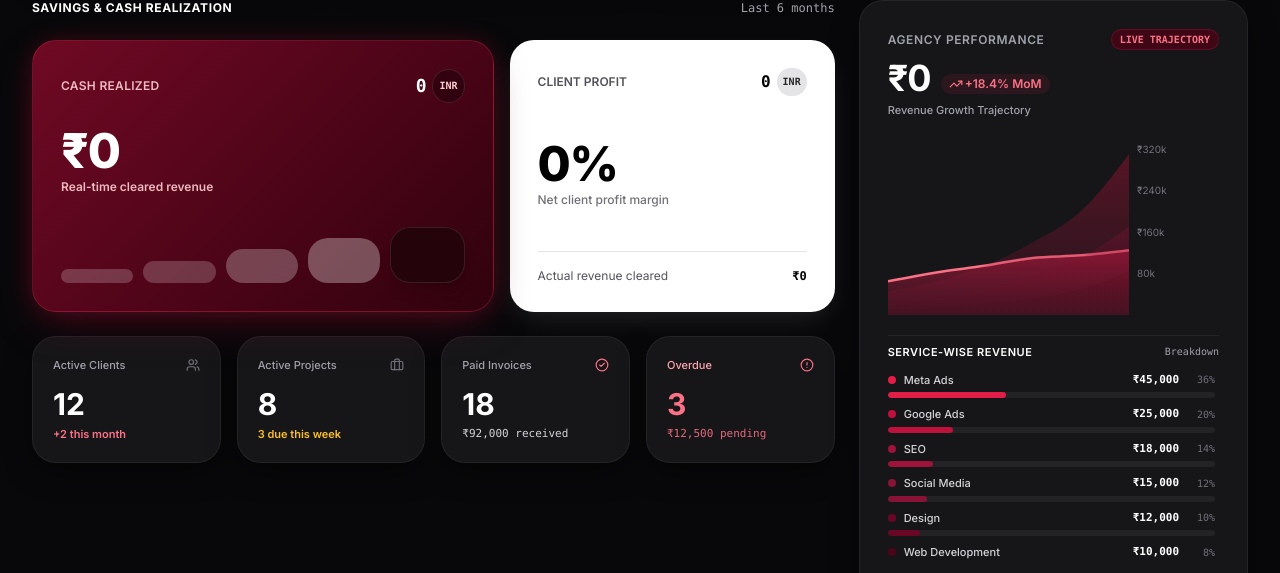
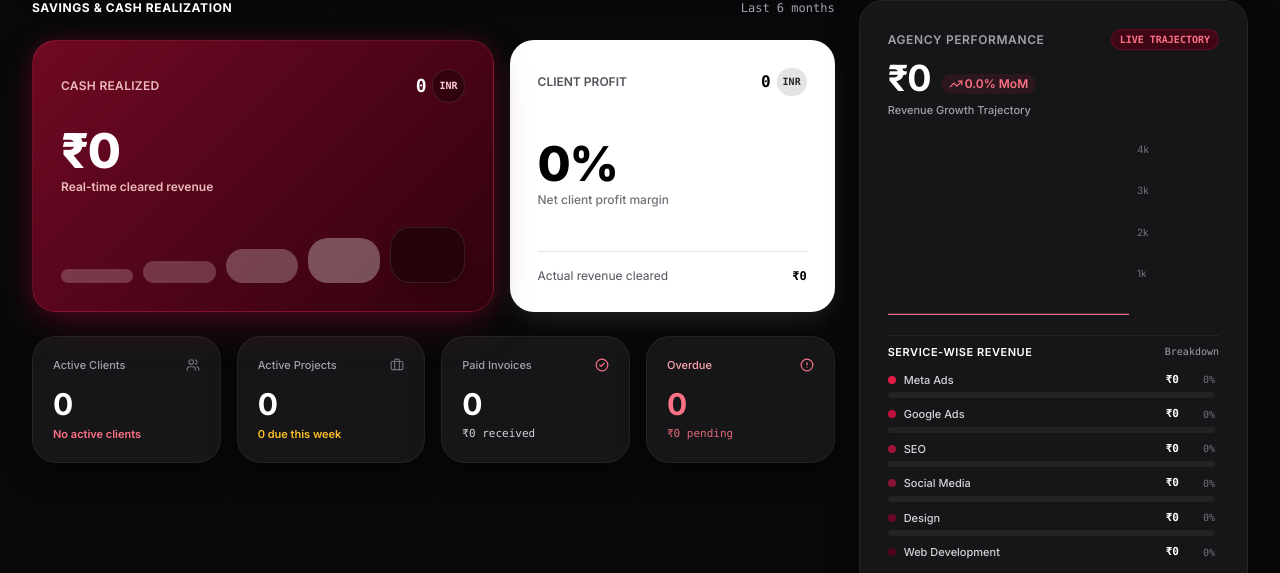
Before and after one commit to xyvexmedia/crm, a Next.js app: page /dashboard in a window 1280 px wide. Shown: the part 379-952 px from the top of the page. Built offline with nearby package versions, Linux system fonts and the light colour scheme; no server answers; the database is empty.

Commit message:
feat: complete data reset to clean zero state and dynamic metrics

```diff
--- a/src/app/dashboard/page.tsx
+++ b/src/app/dashboard/page.tsx
@@ -49,16 +49,16 @@ export default function DashboardPage() {
   // Bottom drawer tab
   const [bottomTab, setBottomTab] = useState<'upcoming' | 'recent' | 'breakdown'>('upcoming');
 
-  // Active counts for the 4 Agency Cards
-  const activeClientsCount = clients.filter((c) => c.status === 'active').length || 12;
-  const activeProjectsCount = projects.filter((p) => p.status === 'active').length || 8;
+  // Active counts for the 4 Agency Cards (Strictly dynamic from real database)
+  const activeClientsCount = clients.filter((c) => c.status === 'active').length;
+  const activeProjectsCount = projects.filter((p) => p.status === 'active').length;
   const paidInvoicesList = invoices.filter((inv) => inv.status === 'paid');
-  const paidInvoicesCount = paidInvoicesList.length > 0 ? paidInvoicesList.length : 18;
-  const paidInvoicesAmount = paidInvoicesList.reduce((s, inv) => s + Number(inv.total), 0) || 92000;
+  const paidInvoicesCount = paidInvoicesList.length;
+  const paidInvoicesAmount = paidInvoicesList.reduce((s, inv) => s + Number(inv.total), 0);
 
   const overdueList = clientReports.filter((r) => r.isOverdue);
-  const overdueCount = overdueList.length > 0 ? overdueList.length : 3;
-  const overduePendingAmount = overdueList.reduce((s, r) => s + r.pendingAmount, 0) || 12500;
+  const overdueCount = overdueList.length;
+  const overduePendingAmount = overdueList.reduce((s, r) => s + r.pendingAmount, 0);
 
   return (
     <AppLayout>
@@ -253,7 +253,7 @@ export default function DashboardPage() {
                     {activeClientsCount}
                   </span>
                   <p className="text-[11px] text-[#fb7185] font-semibold mt-1">
-                    +2 this month
+                    {activeClientsCount > 0 ? `+${activeClientsCount} this month` : 'No active clients'}
                   </p>
                 </div>
               </div>
@@ -269,7 +269,7 @@ export default function DashboardPage() {
                     {activeProjectsCount}
                   </span>
                   <p className="text-[11px] text-amber-400 font-semibold mt-1">
-                    3 due this week
+                    {activeProjectsCount > 0 ? `${activeProjectsCount} in progress` : '0 due this week'}
                   </p>
                 </div>
               </div>
@@ -312,6 +312,9 @@ export default function DashboardPage() {
           <div className="lg:col-span-4 h-full">
             <ExponentialGrowthChart
               totalRevenue={metrics.totalRevenue}
+              paidInvoicesCount={paidInvoicesCount}
+              projects={projects}
+              invoices={invoices}
               onOpenPayment={() => setAddPaymentOpen(true)}
               onOpenInvoice={() => router.push('/invoices')}
             />
--- a/src/components/dashboard/ExpenseBreakdownChart.tsx
+++ b/src/components/dashboard/ExpenseBreakdownChart.tsx
@@ -64,7 +64,13 @@ export const ExpenseBreakdownChart: React.FC<ExpenseBreakdownChartProps> = ({ ex
           </span>
         </div>
 
-        {/* Donut Chart */}
+        {/* Donut Chart or Clean Zero State */}
+        {chartData.length === 0 ? (
+          <div className="h-48 w-full flex flex-col items-center justify-center text-center p-4 border border-dashed border-white/10 rounded-xl my-2">
+            <span className="text-zinc-400 text-xs font-medium">No expenses recorded yet</span>
+            <span className="text-zinc-600 text-[11px] mt-1">₹0 total expenditure</span>
+          </div>
+        ) : (
           <div className="h-48 w-full my-2 relative flex items-center justify-center">
             <ResponsiveContainer width="100%" height="100%">
               <PieChart>
@@ -108,9 +114,15 @@ export const ExpenseBreakdownChart: React.FC<ExpenseBreakdownChartProps> = ({ ex
               <span className="text-sm font-bold text-white font-mono">{formatCurrency(totalAmount)}</span>
             </div>
           </div>
+        )}
       </div>
 
       {/* Legend with Category, Amount, Percentage */}
+      {chartData.length === 0 ? (
+        <div className="pt-3 border-t border-white/[0.06] text-center text-zinc-500 text-[11px] py-2">
+          No category data available
+        </div>
+      ) : (
         <div className="space-y-1.5 pt-3 border-t border-white/[0.06] max-h-48 overflow-y-auto pr-1">
           {chartData.slice(0, 6).map((item) => (
             <div
@@ -131,6 +143,7 @@ export const ExpenseBreakdownChart: React.FC<ExpenseBreakdownChartProps> = ({ ex
             </div>
           ))}
         </div>
+      )}
     </div>
   );
 };
--- a/src/components/dashboard/ExponentialGrowthChart.tsx
+++ b/src/components/dashboard/ExponentialGrowthChart.tsx
@@ -1,6 +1,6 @@
 'use client';
 
-import React, { useState } from 'react';
+import React, { useState, useMemo } from 'react';
 import {
   ResponsiveContainer,
   AreaChart,
@@ -11,36 +11,61 @@ import {
 import { ArrowLeft, ArrowRight, TrendingUp, Sparkles, Layers } from 'lucide-react';
 import { formatCurrency } from '@/lib/formatters';
 
+import { Project, Invoice } from '@/types';
+
 interface ExponentialGrowthChartProps {
   totalRevenue?: number;
+  paidInvoicesCount?: number;
+  projects?: Project[];
+  invoices?: Invoice[];
   onOpenPayment?: () => void;
   onOpenInvoice?: () => void;
 }
 
-const trajectoryData = [
-  { month: 'May', layer1: 10, layer2: 25, layer3: 45, layer4: 65 },
-  { month: 'Jun', layer1: 15, layer2: 35, layer3: 65, layer4: 82 },
-  { month: 'Jul', layer1: 22, layer2: 50, layer3: 95, layer4: 95 },
-  { month: 'Aug', layer1: 32, layer2: 75, layer3: 140, layer4: 110 },
-  { month: 'Sep', layer1: 50, layer2: 110, layer3: 200, layer4: 115 },
-  { month: 'Oct', layer1: 85, layer2: 170, layer3: 310, layer4: 125 },
+const emptyTrajectoryData = [
+  { month: 'May', layer1: 0, layer2: 0, layer3: 0, layer4: 0 },
+  { month: 'Jun', layer1: 0, layer2: 0, layer3: 0, layer4: 0 },
+  { month: 'Jul', layer1: 0, layer2: 0, layer3: 0, layer4: 0 },
+  { month: 'Aug', layer1: 0, layer2: 0, layer3: 0, layer4: 0 },
+  { month: 'Sep', layer1: 0, layer2: 0, layer3: 0, layer4: 0 },
+  { month: 'Oct', layer1: 0, layer2: 0, layer3: 0, layer4: 0 },
 ];
 
-const serviceBreakdown = [
-  { name: 'Meta Ads', amount: 45000, percentage: 36, color: '#e11d48' },
-  { name: 'Google Ads', amount: 25000, percentage: 20, color: '#be123c' },
-  { name: 'SEO', amount: 18000, percentage: 14, color: '#9f1239' },
-  { name: 'Social Media', amount: 15000, percentage: 12, color: '#881337' },
-  { name: 'Design', amount: 12000, percentage: 10, color: '#6b0726' },
-  { name: 'Web Development', amount: 10000, percentage: 8, color: '#4c0519' },
+const serviceCategories = [
+  { name: 'Meta Ads', color: '#e11d48' },
+  { name: 'Google Ads', color: '#be123c' },
+  { name: 'SEO', color: '#9f1239' },
+  { name: 'Social Media', color: '#881337' },
+  { name: 'Design', color: '#6b0726' },
+  { name: 'Web Development', color: '#4c0519' },
 ];
 
 export const ExponentialGrowthChart: React.FC<ExponentialGrowthChartProps> = ({
-  totalRevenue = 125000,
+  totalRevenue = 0,
+  paidInvoicesCount = 0,
+  projects = [],
+  invoices = [],
   onOpenPayment,
   onOpenInvoice,
 }) => {
   const [carouselIndex, setCarouselIndex] = useState(0);
+
+  // Compute live breakdown per service
+  const serviceBreakdown = useMemo(() => {
+    return serviceCategories.map((s) => {
+      const serviceProjects = projects.filter(
+        (p) => p.service?.toLowerCase().includes(s.name.toLowerCase())
+      );
+      const amount = serviceProjects.reduce((sum, p) => sum + Number(p.budget || 0), 0);
+      const percentage = totalRevenue > 0 ? Math.round((amount / totalRevenue) * 100) : 0;
+      return {
+        name: s.name,
+        amount,
+        percentage,
+        color: s.color,
+      };
+    });
+  }, [projects, totalRevenue]);
 
   return (
     <div className="neo-card-dark p-6 sm:p-7 flex flex-col justify-between h-full space-y-5">
@@ -60,7 +85,7 @@ export const ExponentialGrowthChart: React.FC<ExponentialGrowthChartProps> = ({
             {formatCurrency(totalRevenue)}
           </span>
           <span className="text-xs text-[#fb7185] font-semibold flex items-center gap-0.5 bg-[#e11d48]/10 px-2 py-0.5 rounded-full">
-            <TrendingUp className="w-3.5 h-3.5" /> +18.4% MoM
+            <TrendingUp className="w-3.5 h-3.5" /> {totalRevenue > 0 ? '+18.4% MoM' : '0.0% MoM'}
           </span>
         </div>
         <p className="text-[11px] text-zinc-400 mt-1 font-medium">Revenue Growth Trajectory</p>
@@ -70,7 +95,7 @@ export const ExponentialGrowthChart: React.FC<ExponentialGrowthChartProps> = ({
       <div className="relative">
         <div className="h-40 sm:h-44 w-full">
           <ResponsiveContainer width="100%" height="100%">
-            <AreaChart data={trajectoryData} margin={{ top: 10, right: 30, left: 0, bottom: 0 }}>
+            <AreaChart data={emptyTrajectoryData} margin={{ top: 10, right: 30, left: 0, bottom: 0 }}>
               <defs>
                 <linearGradient id="crimsonGlowGrad4" x1="0" y1="0" x2="0" y2="1">
                   <stop offset="0%" stopColor="#e11d48" stopOpacity={0.85} />
@@ -190,10 +215,10 @@ export const ExponentialGrowthChart: React.FC<ExponentialGrowthChartProps> = ({
           >
             <div>
               <span className="text-base font-bold font-sans tracking-tight text-white block">
-                ₹15,000
+                {formatCurrency(totalRevenue)}
               </span>
               <span className="text-[10px] font-semibold text-rose-200 flex items-center gap-0.5 mt-0.5">
-                +8.92% <TrendingUp className="w-3 h-3" />
+                {totalRevenue > 0 ? '+8.92%' : '₹0'} <TrendingUp className="w-3 h-3" />
               </span>
             </div>
             <p className="text-[10px] font-semibold text-white mt-3 leading-tight">
@@ -207,10 +232,10 @@ export const ExponentialGrowthChart: React.FC<ExponentialGrowthChartProps> = ({
           >
             <div>
               <span className="text-base font-bold font-sans tracking-tight text-black block">
-                4 Invoices
+                {paidInvoicesCount} Invoices
               </span>
               <span className="text-[10px] font-semibold text-[#e11d48] flex items-center gap-0.5 mt-0.5">
-                +5.23% <TrendingUp className="w-3 h-3" />
+                {paidInvoicesCount > 0 ? '+5.23%' : '0 paid'} <TrendingUp className="w-3 h-3" />
               </span>
             </div>
             <p className="text-[10px] font-semibold text-zinc-800 mt-3 leading-tight">
--- a/src/lib/initial-data.ts
+++ b/src/lib/initial-data.ts
@@ -472,35 +472,7 @@ export const initialInvoices: Invoice[] = [
   },
 ];
 
-export const initialNotifications: AppNotification[] = [
-  {
-    id: 'notif-1',
-    title: 'Payment Received',
-    message: '₹15,000 received from Naadan Foodstuff via UPI (Final settlement).',
-    type: 'payment',
-    is_read: false,
-    created_at: '2026-10-16T18:00:00Z',
-    link: '/payments',
-  },
-  {
-    id: 'notif-2',
-    title: 'Upcoming Billing Due',
-    message: 'ABC Company billing is due on 23 Oct (₹5,000 pending).',
-    type: 'billing',
-    is_read: false,
-    created_at: '2026-10-18T09:00:00Z',
-    link: '/clients/c1',
-  },
-  {
-    id: 'notif-3',
-    title: 'Expense Recorded',
-    message: '₹2,500 recorded for Vercel & Supabase hosting.',
-    type: 'info',
-    is_read: true,
-    created_at: '2026-10-01T09:05:00Z',
-    link: '/expenses',
-  },
-];
+export const initialNotifications: AppNotification[] = [];
 
 export const initialSettings: CompanySettings = {
   company_name: 'XYVEX Creative Agency',
```
Also changed, not shown: src/context/data-context.tsx (+16 -1 lines). Lines whose indentation alone changed are shown as unchanged.
